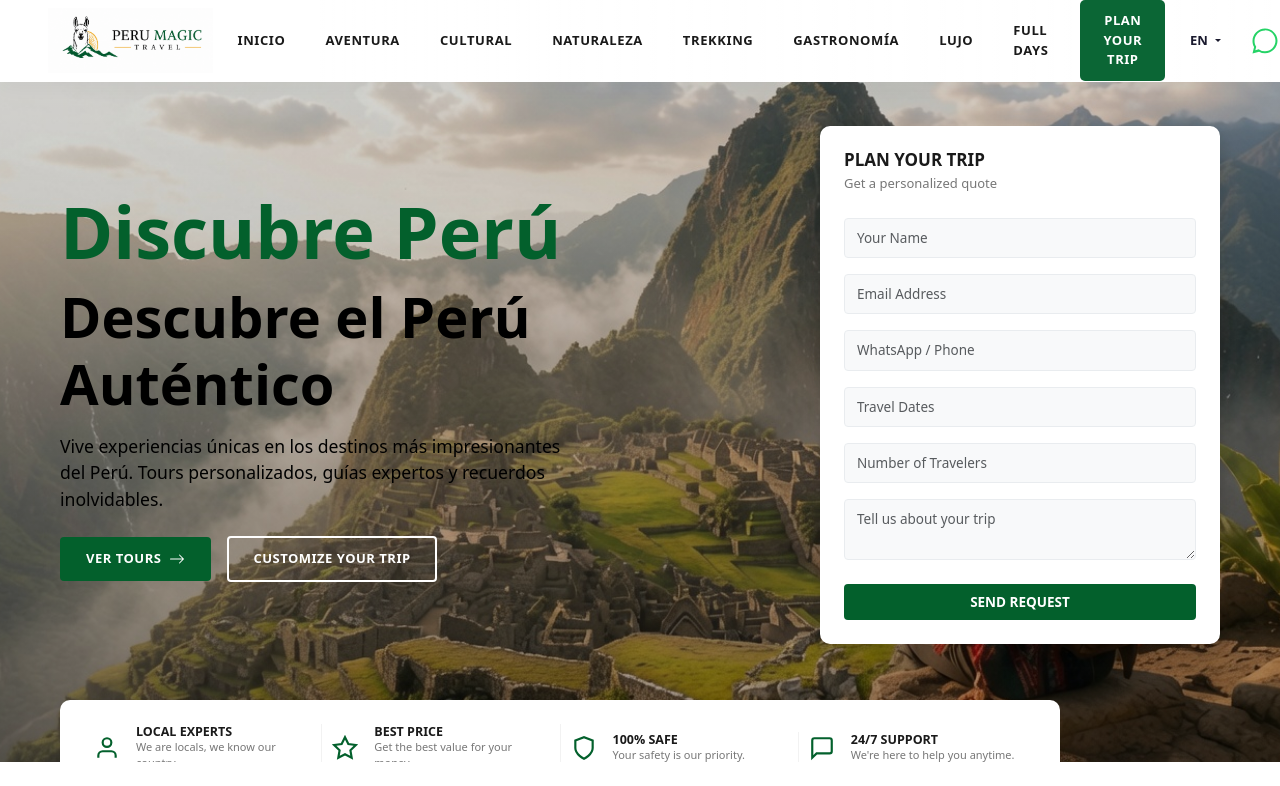
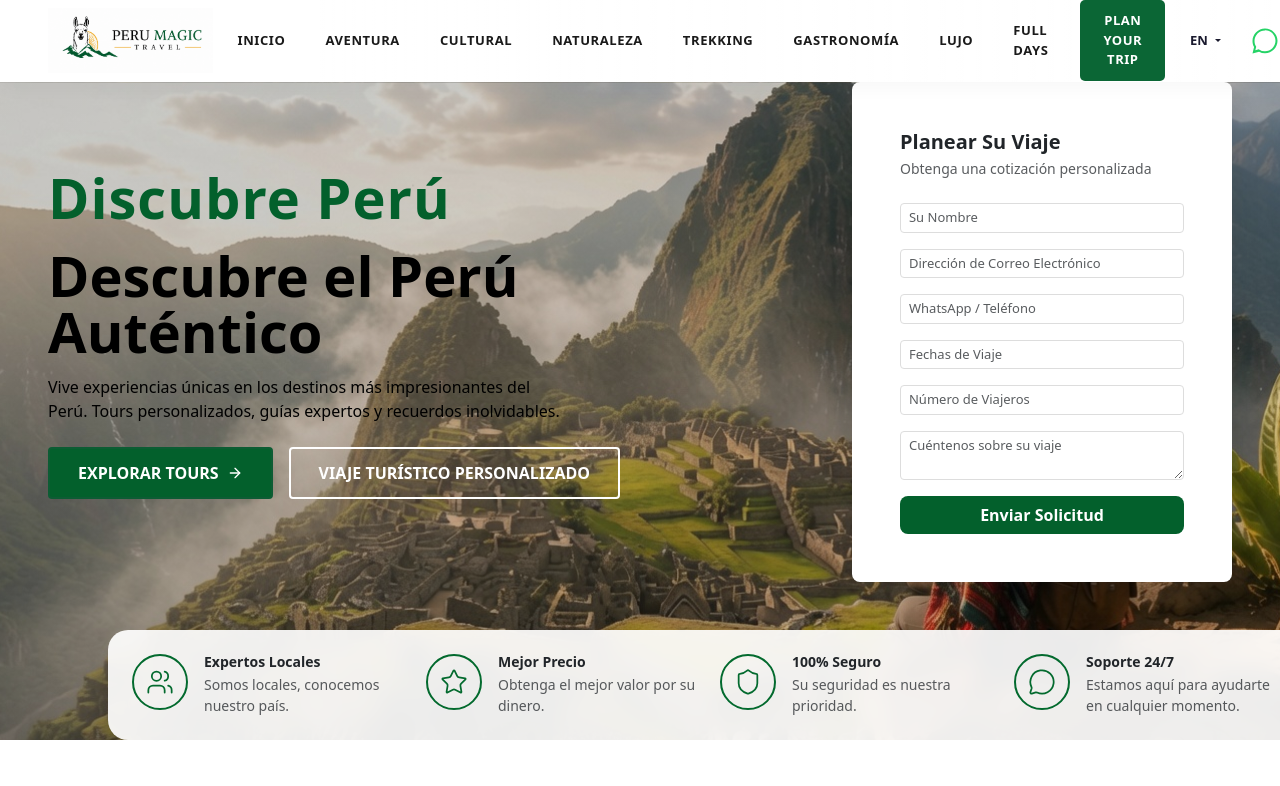
Before and after one commit to Cuscoinf/WPNextJS, a Next.js app: page / in a window 1280 px wide. Shown: the top 786 px of the page. Built offline with nearby package versions, Linux system fonts and the light colour scheme.

Commit message:
Cambios en herosection, se agrego botoneras el buttons, y en hero.scss

```diff
--- a/components/home/HeroSection.tsx
+++ b/components/home/HeroSection.tsx
@@ -1,5 +1,6 @@
 "use client";
 import Link from "next/link";
+import { Users, Star, Shield, MessageCircle, ArrowRight } from "lucide-react";
 import type { Slider } from "@/lib/types";
 
 interface Props {
@@ -16,138 +17,140 @@ export default function HeroSection({ slide }: Props) {
         backgroundPosition: "center",
       }}
     >
-      {/* Capa de oscurecimiento de fondo */}
+      {/* Overlay */}
       <div className="hero-overlay" />
 
-      <div className="container-fluid position-relative z-2 mx-lg-5 py-5">
-        <div className="row align-items-center pt-5 pb-2">
+      {/* Contenido */}
+      <div className="hero-content w-100">
+        <div className="container-fluid px-4 px-lg-5">
+          {/* Row principal: contenido + form */}
+          <div className="row align-items-center g-4">
 
-          {/* COLUMNA IZQUIERDA: CONTENIDO DINÁMICO */}
-          <div className="col-lg-7 text-white mb-5 mb-lg-0 text-start">
+            {/* COLUMNA IZQUIERDA */}
+            <div className="col-lg-7">
+              {/* Label verde */}
               {slide.etiqueta_sliders && (
-              <span className=" text-page display-2 fw-bold mb-2 d-inline-block">
+                <div className="label-tag fw-bold display-4 mb-3">
                   {slide.etiqueta_sliders}
-              </span>
+                </div>
               )}
 
-            <h1 className="text-black display-4 fw-bold mb-3">
+              {/* Título */}
+              <h1 className="display-4 fw-bold text-black mb-3 lh-1">
                 {slide.titulo_slider}
               </h1>
 
+              {/* Descripción */}
               {slide.descripcion_slider && (
-              <div
-                className="hero-description mb-4 text-black"
-                dangerouslySetInnerHTML={{ __html: slide.descripcion_slider }}
-              />
+                <p className="text-black fs-6 mb-4" style={{maxWidth: '520px'}}>
+                  {slide.descripcion_slider}
+                </p>
               )}
 
-            {/* CONTENEDOR DE BOTONES (DINÁMICO + ESTÁTICO) */}
+              {/* Botones */}
               <div className="d-flex flex-wrap gap-3 align-items-center">
                 {slide.boton_slider && (
                   <Link
                     href={slide.link_slider || "#"}
-                  className="btn btn-primary-custom text-uppercase fw-bold d-inline-flex align-items-center gap-2"
+                    className="btn-explore fw-bold d-inline-flex align-items-center gap-2"
                   >
                     {slide.boton_slider}
-                  <svg xmlns="http://www.w3.org/2000/svg" width="16" height="16" fill="currentColor" viewBox="0 0 16 16">
-                    <path fillRule="evenodd" d="M1 8a.5.5 0 0 1 .5-.5h11.793l-3.147-3.146a.5.5 0 0 1 .708-.708l4 4a.5.5 0 0 1 0 .708l-4 4a.5.5 0 0 1-.708-.708L13.293 8.5H1.5A.5.5 0 0 1 1 8z"/>
-                  </svg>
+                    <ArrowRight size={16} />
                   </Link>
                 )}
 
-              {/* BOTÓN ESTÁTICO PEDIDO EN LA IMAGEN */}
                 <Link
                   href="/personalizar-viaje"
-                className="btn btn-outline-custom text-uppercase fw-bold"
+                  className="btn-custom fw-bold"
                 >
-                Customize Your Trip
+                  Viaje turístico personalizado
                 </Link>
               </div>
             </div>
 
-          {/* COLUMNA DERECHA: FORMULARIO DE COTIZACIÓN ESTÁTICO */}
-          <div className="col-lg-5 d-flex justify-content-lg-end justify-content-center">
-            <div className="hero-form-card bg-white p-4 shadow">
-              <h3 className="form-card-title text-uppercase fw-bold mb-1">Plan Your Trip</h3>
-              <p className="form-card-subtitle mb-4">Get a personalized quote</p>
+            {/* COLUMNA DERECHA - FORM */}
+            <div className="col-lg-5 d-flex justify-content-lg-end">
+              <div className="hero-form-card w-100" style={{maxWidth: '380px'}}>
+                <div className="p-5">
+                  <h3 className="fs-5 fw-bold mb-1">Planear Su Viaje</h3>
+                  <p className="text-muted small mb-4">Obtenga una cotización personalizada</p>
 
-              <form onSubmit={(e) => e.preventDefault()}>
-                <div className="mb-3">
-                  <input type="text" className="form-control custom-input" placeholder="Your Name" required />
-                </div>
-                <div className="mb-3">
-                  <input type="email" className="form-control custom-input" placeholder="Email Address" required />
-                </div>
-                <div className="mb-3">
-                  <input type="tel" className="form-control custom-input" placeholder="WhatsApp / Phone" required />
-                </div>
-                <div className="mb-3">
-                  <input type="text" className="form-control custom-input" placeholder="Travel Dates" onFocus={(e) => e.target.type = 'date'} onBlur={(e) => e.target.type = 'text'} />
-                </div>
-                <div className="mb-3">
-                  <input type="number" className="form-control custom-input" placeholder="Number of Travelers" min="1" />
-                </div>
-                <div className="mb-4">
-                  <textarea className="form-control custom-input" rows={2} placeholder="Tell us about your trip"></textarea>
-                </div>
-                <button type="submit" className="btn btn-submit-custom w-100 text-uppercase fw-bold py-2">
-                  Send Request
+                  <form onSubmit={(e) => e.preventDefault()} className="d-flex flex-column gap-3">
+                    <input type="text" className="form-control form-control-sm" placeholder="Su Nombre" required />
+                    <input type="email" className="form-control form-control-sm" placeholder="Dirección de Correo Electrónico" required />
+                    <input type="tel" className="form-control form-control-sm" placeholder="WhatsApp / Teléfono" required />
+                    <input type="text" className="form-control form-control-sm" placeholder="Fechas de Viaje" onFocus={(e) => e.currentTarget.type = 'date'} onBlur={(e) => e.currentTarget.type = 'text'} />
+                    <input type="number" className="form-control form-control-sm" placeholder="Número de Viajeros" min="1" />
+                    <textarea className="form-control form-control-sm" rows={2} placeholder="Cuéntenos sobre su viaje"></textarea>
+                    <button type="submit" className="btn bg-page text-white fw-bold">
+                      Enviar Solicitud
                     </button>
                   </form>
                 </div>
               </div>
-
-        </div>
-
-        {/* BARRA INFERIOR DE CARACTERÍSTICAS ESTÁTICAS */}
-        <div className="row mt-4 d-none d-md-flex">
-          <div className="col-12">
-            <div className="hero-features-bar d-flex justify-content-between align-items-center p-4 shadow-sm bg-white">
-
-              <div className="feature-item d-flex align-items-center gap-3">
-                <div className="feature-icon-wrapper">
-                  <svg xmlns="http://www.w3.org/2000/svg" width="26" height="26" viewBox="0 0 24 24" fill="none" stroke="#03602c" strokeWidth="2"><path d="M20 21v-2a4 4 0 0 0-4-4H8a4 4 0 0 0-4 4v2"></path><circle cx="12" cy="7" r="4"></circle></svg>
-                </div>
-                <div>
-                  <h5 className="feature-title text-uppercase fw-bold m-0">Local Experts</h5>
-                  <p className="feature-text m-0">We are locals, we know our country.</p>
             </div>
           </div>
 
-              <div className="feature-item d-flex align-items-center gap-3">
-                <div className="feature-icon-wrapper">
-                  <svg xmlns="http://www.w3.org/2000/svg" width="26" height="26" viewBox="0 0 24 24" fill="none" stroke="#03602c" strokeWidth="2"><polygon points="12 2 15.09 8.26 22 9.27 17 14.14 18.18 21.02 12 17.77 5.82 21.02 7 14.14 2 9.27 8.91 8.26 12 2"></polygon></svg>
+          {/* FEATURES BAR - Solo en desktop */}
+          <div className="row mt-5 ms-5 d-none d-md-flex">
+            <div className="col-12">
+              <div className="hero-features-bar p-4">
+                <div className="row row-cols-2 row-cols-md-4 g-4">
+
+                  <div className="col">
+                    <div className="d-flex gap-3">
+                      <div className="feature-icon">
+                        <Users size={28} strokeWidth={1.5} />
                       </div>
                       <div>
-                  <h5 className="feature-title text-uppercase fw-bold m-0">Best Price</h5>
-                  <p className="feature-text m-0">Get the best value for your money.</p>
+                        <h5 className="fw-bold small mb-1">Expertos Locales</h5>
+                        <p className="text-muted small m-0">Somos locales, conocemos nuestro país.</p>
+                      </div>
                     </div>
                   </div>
 
-              <div className="feature-item d-flex align-items-center gap-3">
-                <div className="feature-icon-wrapper">
-                  <svg xmlns="http://www.w3.org/2000/svg" width="26" height="26" viewBox="0 0 24 24" fill="none" stroke="#03602c" strokeWidth="2"><path d="M12 22s8-4 8-10V5l-8-3-8 3v7c0 6 8 10 8 10z"></path></svg>
+                  <div className="col">
+                    <div className="d-flex gap-3">
+                      <div className="feature-icon">
+                        <Star size={28} strokeWidth={1.5} />
                       </div>
                       <div>
-                  <h5 className="feature-title text-uppercase fw-bold m-0">100% Safe</h5>
-                  <p className="feature-text m-0">Your safety is our priority.</p>
+                        <h5 className="fw-bold small mb-1">Mejor Precio</h5>
+                        <p className="text-muted small m-0">Obtenga el mejor valor por su dinero.</p>
+                      </div>
                     </div>
                   </div>
 
-              <div className="feature-item d-flex align-items-center gap-3">
-                <div className="feature-icon-wrapper">
-                  <svg xmlns="http://www.w3.org/2000/svg" width="26" height="26" viewBox="0 0 24 24" fill="none" stroke="#03602c" strokeWidth="2"><path d="M21 15a2 2 0 0 1-2 2H7l-4 4V5a2 2 0 0 1 2-2h14a2 2 0 0 1 2 2z"></path></svg>
+                  <div className="col">
+                    <div className="d-flex gap-3">
+                      <div className="feature-icon">
+                        <Shield size={28} strokeWidth={1.5} />
                       </div>
                       <div>
-                  <h5 className="feature-title text-uppercase fw-bold m-0">24/7 Support</h5>
-                  <p className="feature-text m-0">We're here to help you anytime.</p>
+                        <h5 className="fw-bold small mb-1">100% Seguro</h5>
+                        <p className="text-muted small m-0">Su seguridad es nuestra prioridad.</p>
+                      </div>
+                    </div>
+                  </div>
+
+                  <div className="col">
+                    <div className="d-flex gap-3">
+                      <div className="feature-icon">
+                        <MessageCircle size={28} strokeWidth={1.5} />
+                      </div>
+                      <div>
+                        <h5 className="fw-bold small mb-1">Soporte 24/7</h5>
+                        <p className="text-muted small m-0">Estamos aquí para ayudarte en cualquier momento.</p>
+                      </div>
                     </div>
                   </div>
 
                 </div>
               </div>
             </div>
+          </div>
 
+        </div>
       </div>
     </section>
   );
--- a/lib/data/pages.json
+++ b/lib/data/pages.json
@@ -10,7 +10,7 @@
           "etiqueta_sliders": "Discubre Perú",
           "titulo_slider": "Descubre el Perú Auténtico",
           "descripcion_slider": "Vive experiencias únicas en los destinos más impresionantes del Perú. Tours personalizados, guías expertos y recuerdos inolvidables.",
-          "boton_slider": "Ver Tours",
+          "boton_slider": "explorar Tours",
           "link_slider": "/tours"
         },
         {
--- a/sass/components/_buttons.scss
+++ b/sass/components/_buttons.scss
@@ -15,3 +15,45 @@
     color: #fff;
   }
 }
+
+// Botón verde sólido del hero home
+.btn-explore {
+  padding: 12px 28px;
+  border-radius: 4px;
+  font-weight: 600;
+  text-transform: uppercase;
+  text-decoration: none !important;
+  background-color:$primary-color;
+  color: #ffffff;
+  border: 2px solid #0d5c34;
+  cursor: pointer;
+  display: inline-flex;
+  align-items: center;
+  transition: 0.3s;
+
+  &:hover {
+    background-color: darken(#0d5c34, 10%);
+    border-color: darken(#0d5c34, 10%);
+  }
+}
+
+// Botón transparente con borde hero home
+.btn-custom {
+  padding: 12px 28px;
+  border-radius: 4px;
+  font-weight: 600;
+  text-decoration: none !important;
+  text-transform: uppercase;
+  background-color: transparent;
+  color: #ffffff;
+  border: 2px solid #ffffff; // Borde blanco
+  cursor: pointer;
+  display: inline-flex;
+  align-items: center;
+  transition: 0.3s;
+
+  &:hover {
+    background-color: #ffffff;
+    color: #0d5c34;
+  }
+}
--- a/sass/components/_hero.scss
+++ b/sass/components/_hero.scss
@@ -1,137 +1,81 @@
 @use "base" as *;
 
-//HERO DE PÀGE INICIO
+// HERO - HOME
 .home-hero {
-  height: 60vh;
-  min-height: 85vh;
-  padding: 60px 0 30px 0;
+  position: relative;
+  min-height: 80vh;
+  background-size: cover;
+  background-position: center;
   overflow: hidden;
 
+  // Solo overlay, nada más
   .hero-overlay {
     position: absolute;
-    top: 0;
-    left: 0;
-    width: 100%;
-    height: 100%;
-    background: linear-gradient(180deg, rgba(0, 0, 0, 0.15) 0%, rgba(0, 0, 0, 0.3) 100%);
+    inset: 0;
+    background: linear-gradient(135deg, rgba(0,0,0,0.2) 0%, rgba(0,0,0,0.1) 100%);
     z-index: 1;
   }
 
-
-
-  .hero-description {
-    font-size: 1.1rem;
-    max-width: 520px;
-    p { margin: 0; }
+  // Contenedor de contenido
+  .hero-content {
+    position: relative;
+    z-index: 2;
   }
 
-  // Estilos de botones específicos de la página de inicio
-  .btn-primary-custom {
-    background-color: $primary-color;
-    color: #ffffff;
-    padding: 12px 26px;
-    border-radius: 4px;
-    border: none;
-    font-size: 13px;
-    letter-spacing: 0.5px;
-    transition: background-color 0.2s ease;
-
-    &:hover {
-      background-color: darken($primary-color, 6%);
-      color: #ffffff;
-    }
+  // Label verde
+  .label-tag {
+    color: $primary-color;
+    font-weight: 700;
+    letter-spacing: 1px;
   }
 
-  .btn-outline-custom {
-    background-color: transparent;
-    color: #ffffff;
-    padding: 11px 24px;
-    border-radius: 4px;
-    border: 2px solid #ffffff;
-    font-size: 13px;
-    letter-spacing: 0.5px;
-    transition: all 0.2s ease;
+  // Tarjeta form
+  .hero-form-card {
+    background: #fff;
+    width: 400px;
+    border-radius: 8px;
+    box-shadow: 0 10px 30px rgba(0,0,0,0.1);
 
-    &:hover {
-      background-color: #ffffff;
-      color: #1a1a1a;
-    }
-  }
-
-  // Estilos de la tarjeta flotante del formulario
-  .hero-form-card {
-    border-radius: 10px;
-    width: 100%;
-    right: 200px;
-    max-width: 400px;
-    z-index: 5;
-
-    .form-card-title {
-      color: #1a1a1a;
-      font-size: 17px;
-    }
-
-    .form-card-subtitle {
-      color: #777777;
+    input, textarea {
+      border: 1px solid #ddd;
+      border-radius: 4px;
       font-size: 13px;
-    }
-
-    .custom-input {
-      background-color: #f8f9fa;
-      border: 1px solid #e9ecef;
-      padding: 9px 12px;
-      font-size: 13.5px;
-      border-radius: 4px;
 
       &:focus {
-        background-color: #ffffff;
-        border-color: $primary-color;
-        box-shadow: 0 0 0 3px rgba(3, 96, 44, 0.1);
-      }
-    }
-
-    .btn-submit-custom {
-      background-color: $primary-color;
-      color: #ffffff;
-      border: none;
-      border-radius: 4px;
-      font-size: 13.5px;
-      transition: background-color 0.2s ease;
-
-      &:hover {
-        background-color: darken($primary-color, 6%);
+        border-color: #036a2e;
+        box-shadow: 0 0 0 2px rgba(3,106,46,0.1);
       }
     }
   }
 
-  // Estilos de la barra inferior de features
+  // Features bar - overlay blanco suave
   .hero-features-bar {
-    width: 1000px;
-    border-radius: 10px;
-    margin-top: 1.5rem;
+    width: 1200px;
+    background: rgba(255,255,255,0.92);
+    border-radius: 20px;
+    box-shadow: 0 10px 25px rgba(0,0,0,0.08);
+    backdrop-filter: blur(10px);
 
-    .feature-item {
-      flex: 1;
-      padding: 0 10px;
-      border-right: 1px solid #f2f2f2;
+    .feature-icon {
+      width: 56px;
+      height: 56px;
+      display: flex;
+      align-items: center;
+      justify-content: center;
+      background: transparent;
+      border: 2px solid #036a2e;
+      border-radius: 50%;
+      flex-shrink: 0;
 
-      &:last-child {
-        border-right: none;
+      svg {
+        stroke: #036a2e;
+        width: 28px;
+        height: 28px;
+        stroke-width: 1.5;
       }
-    }
-
-    .feature-title {
-      font-size: 12.5px;
-      color: #1a1a1a;
-    }
-
-    .feature-text {
-      font-size: 11px;
-      color: #777777;
     }
   }
 }
-
 // HERO DE PÀGE TOURS
 .hero-container {
   border-radius: 25px; // Esto redondea las esquinas de la sección
```
Lines whose indentation alone changed are shown as unchanged.
